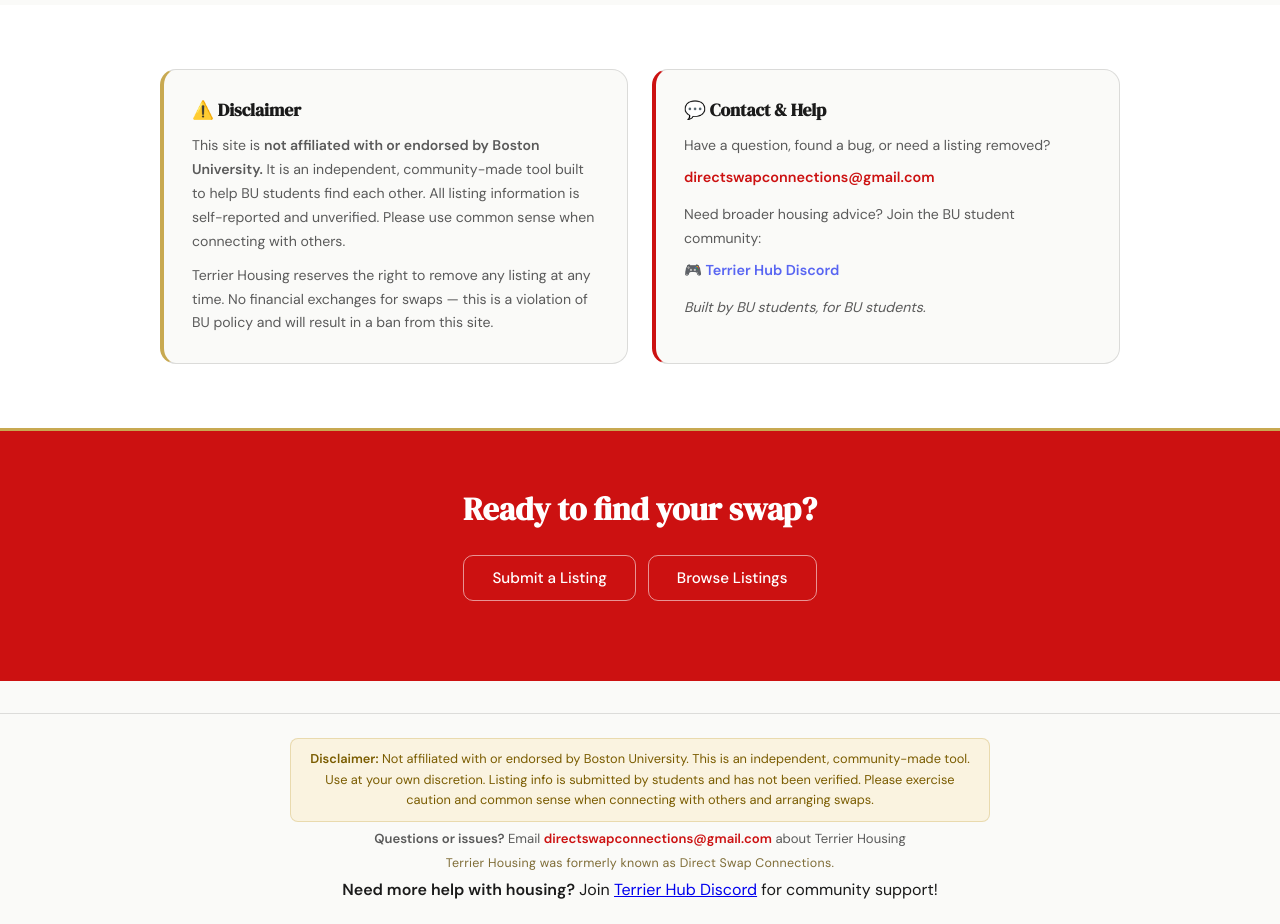
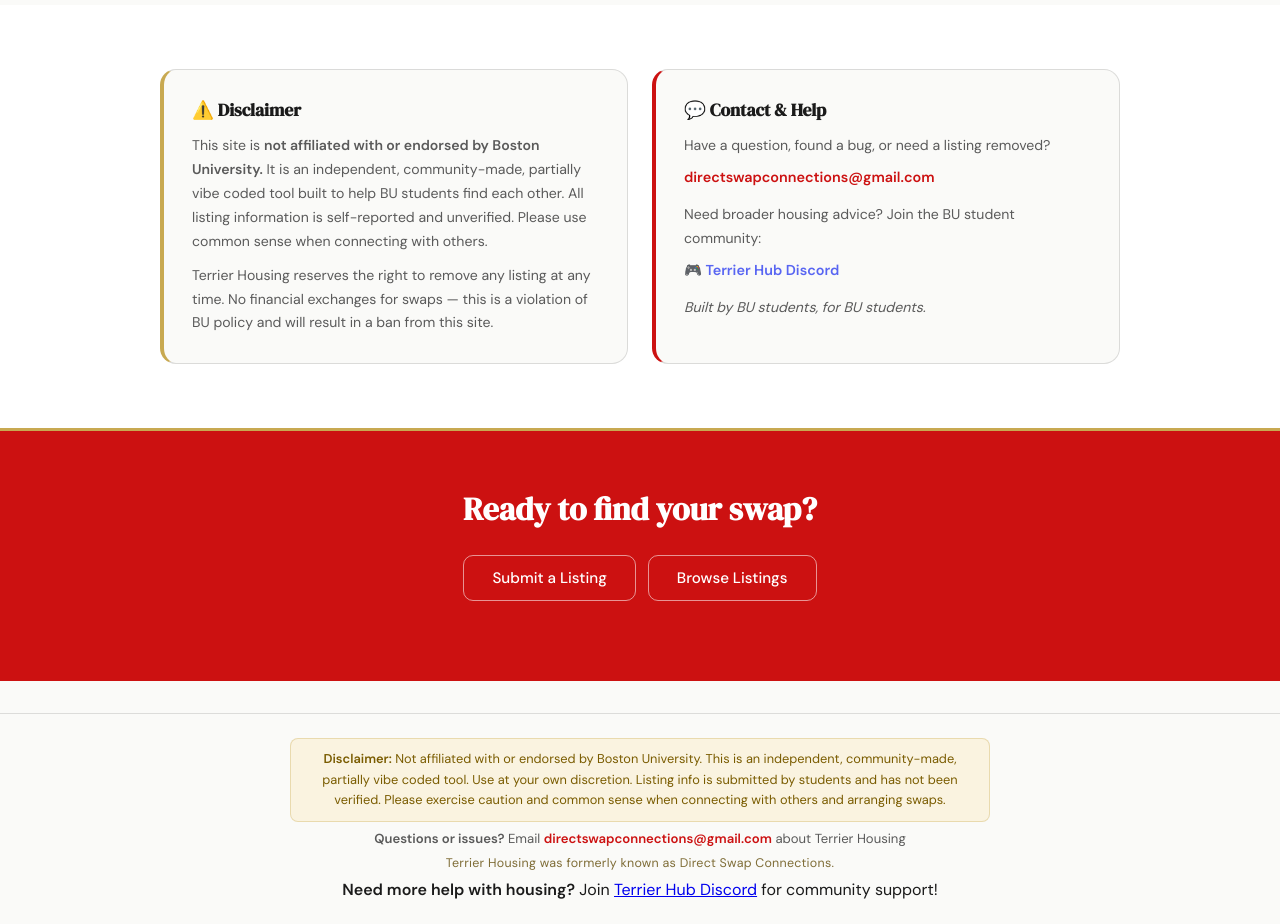
Before and after one commit to BU-owo/DirectSwapConnections, a React (Vite) app: page /browse in a window 1280 px wide. Shown: the part 1660-2584 px from the top of the page. Built offline with nearby package versions, Linux system fonts and the light colour scheme; no server answers.

Commit message:
vibe code disclaimer

```diff
--- a/src/App.jsx
+++ b/src/App.jsx
@@ -173,7 +173,7 @@
 
       <footer>
         <div className="footer-disclaimer">
-          <strong>Disclaimer:</strong> Not affiliated with or endorsed by Boston University. This is an independent, community-made tool. Use at your own discretion. Listing info is submitted by students and has not been verified. Please exercise caution and common sense when connecting with others and arranging swaps.
+          <strong>Disclaimer:</strong> Not affiliated with or endorsed by Boston University. This is an independent, community-made, partially vibe coded tool. Use at your own discretion. Listing info is submitted by students and has not been verified. Please exercise caution and common sense when connecting with others and arranging swaps.
         </div>
         <div className="footer-contact">
           <strong>Questions or issues?</strong> Email <a href="mailto:directswapconnections@gmail.com">directswapconnections@gmail.com</a> about Terrier Housing
--- a/src/pages/HomePage.jsx
+++ b/src/pages/HomePage.jsx
@@ -111,7 +111,7 @@
             <h3 className="home-sub-title">⚠️ Disclaimer</h3>
             <p>
               This site is <strong>not affiliated with or endorsed by Boston University.</strong>{" "}
-              It is an independent, community-made tool built to help BU students find each other.
+              It is an independent, community-made, partially vibe coded tool built to help BU students find each other.
               All listing information is self-reported and unverified. Please use common sense
               when connecting with others.
             </p>
```
